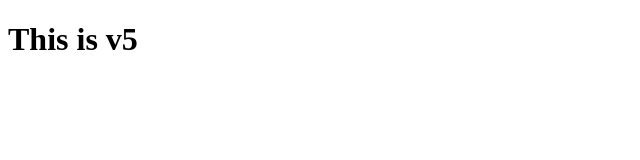
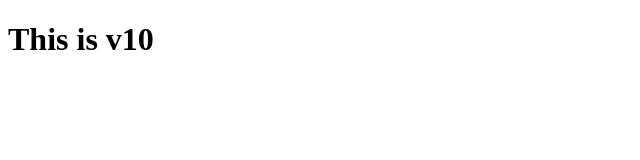
Before and after one commit to basil486/newrepo, a plain HTML site: page new.html in a window 1280 px wide. Shown: the full height of the page, 0-640 px from the left. Drawn offline with Linux system fonts and the light colour scheme.

Commit message:
version 10

```diff
--- a/new.html
+++ b/new.html
@@ -6,7 +6,7 @@
     <title>Document</title>
 </head>
 <body>
-    <h1>This is v5 </h1>
+    <h1>This is v10 </h1>
 
 </body>
 </html>
```
